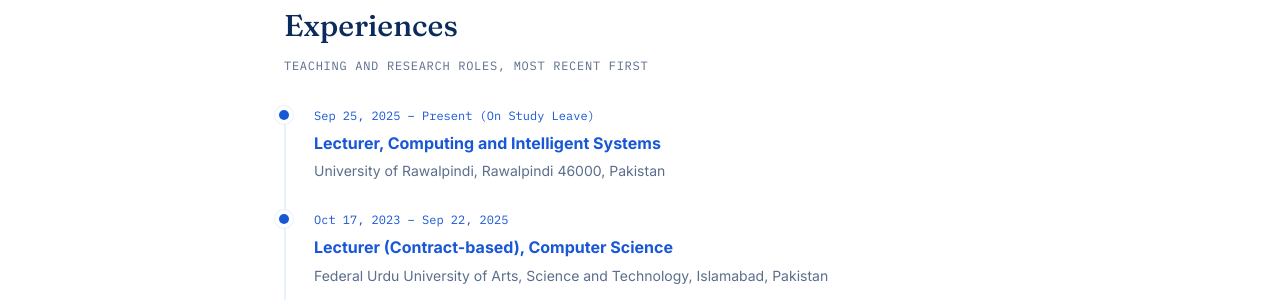
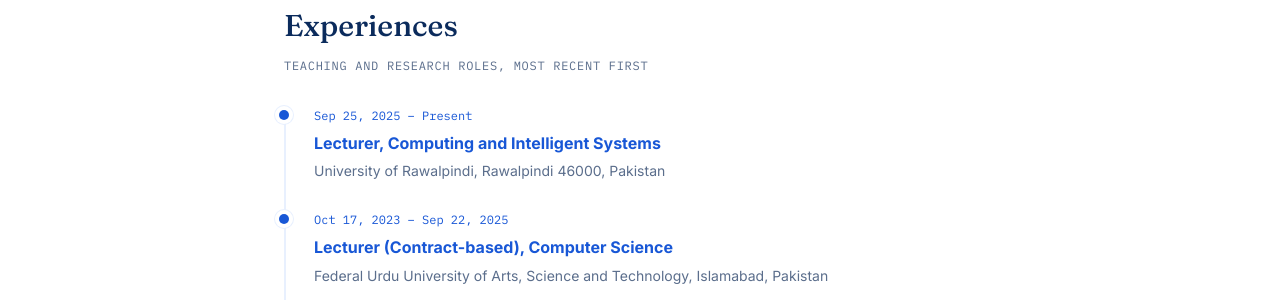
Before and after one commit to m-adilk/m-adilk.github.io, a Jekyll site: the page built from index.html, in a window 1280 px wide and 900 px high, scrolled down 2239 px. Shown: the part 152-452 px from the top of the window. Built offline with Jekyll 4.4.1, drawn with Linux system fonts in a browser that asks for light colours; a style sheet for code colours, icons or effects is not loaded.

Commit message:
Update _experiences/university-of-rawalpindi-lecturer.md (via Pages CMS)

```diff
--- a/_experiences/university-of-rawalpindi-lecturer.md
+++ b/_experiences/university-of-rawalpindi-lecturer.md
@@ -1,7 +1,7 @@
 ---
 title: Lecturer, Computing and Intelligent Systems
 slug: university-of-rawalpindi-lecturer
-period: Sep 25, 2025 – Present (On Study Leave)
+period: "Sep 25, 2025 – Present "
 organization: University of Rawalpindi, Rawalpindi 46000, Pakistan
 order: 1
 ---
```
